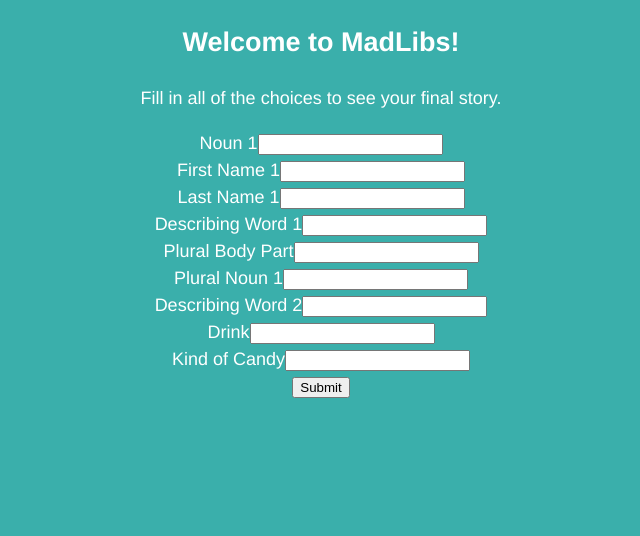
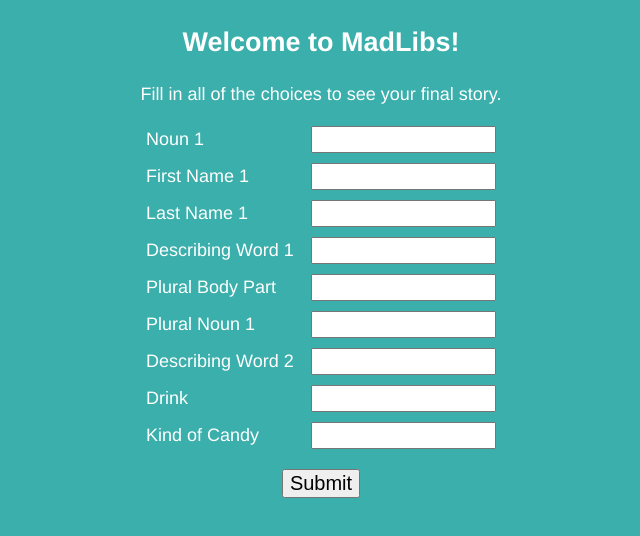
Before and after one commit to zhengcao/madlib, a React (Create React App) app: page / in a window 1280 px wide. Shown: the top 536 px of the page, without its empty margins (319-959 px from the left). Built offline with nearby package versions, Linux system fonts and the light colour scheme.

Commit message:
Implement basic styles

```diff
--- a/src/App.css
+++ b/src/App.css
@@ -1,5 +1,8 @@
 .App {
   text-align: center;
+  display: flex;
+  flex-flow: column nowrap;
+  align-items: center;
 }
 
 body {
--- a/src/components/NewStoryForm.css
+++ b/src/components/NewStoryForm.css
@@ -0,0 +1,23 @@
+.new-story-form {
+  width: 50%;
+  display: flex;
+  flex-flow: column nowrap;
+  align-items: center;
+}
+
+.label-input {
+  width: 350px;
+  display: flex;
+  flex-flow: row nowrap;
+  justify-content: space-between;
+  padding-bottom: 10px;
+}
+
+.button {
+  font-size: 20px;
+  margin-top: 10px;
+}
+
+h1 {
+  margin-bottom: 0;
+}
--- a/src/components/NewStoryForm.js
+++ b/src/components/NewStoryForm.js
@@ -23,7 +23,7 @@ class NewStoryForm extends Component {
     let words = this.props.words;
     let inputs = words.map((word) => {
           return(
-            <section key={word.key}>
+            <section key={word.key} className="label-input">
               <label>{word.label}</label>
               <input
                name={word.key}
@@ -34,15 +34,13 @@ class NewStoryForm extends Component {
         });
 
     return (
-      <section>
       <form
         className="new-story-form"
         onSubmit={this.onSubmit}
       >
         {inputs}
-          <input type="submit" />
+        <input type="submit" className="button" />
       </form>
-      </section>
     );
   }
 }
--- a/src/components/Story.css
+++ b/src/components/Story.css
@@ -1,5 +1,5 @@
 .story {
   border: 1px solid white;
-  margin-left: 20px;
-  margin-right: 20px;
+  margin: 20px;
+  padding: 0 20px;
 }
```
Lines whose indentation alone changed are shown as unchanged.
